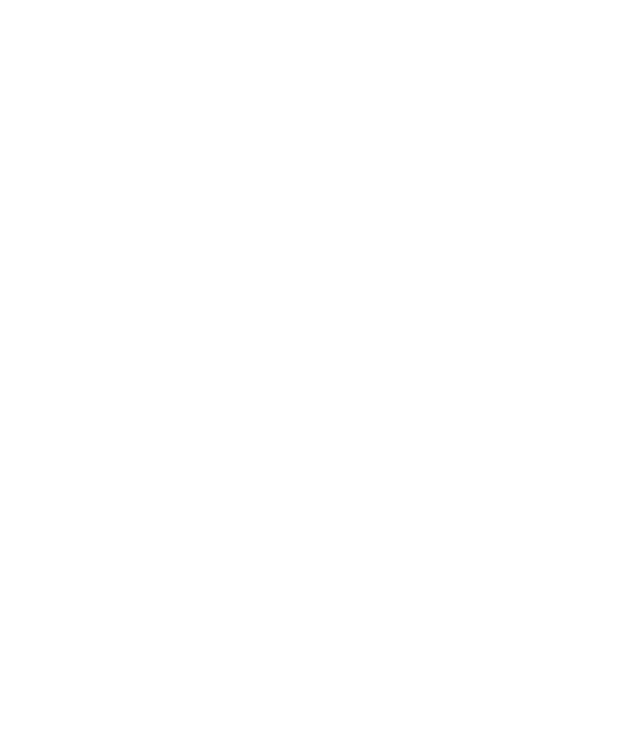
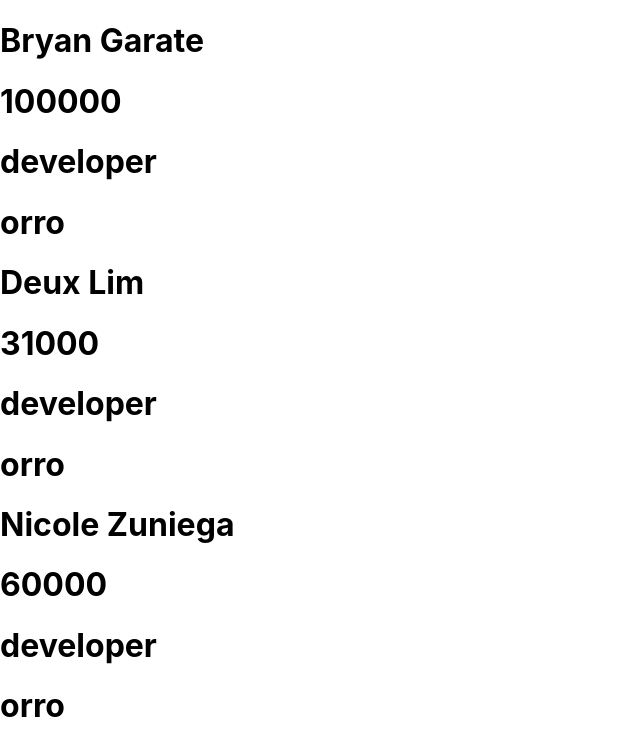
Before and after one commit to ddaniellim/react-training, a React (Create React App) app: page / in a window 1280 px wide. Shown: the top 756 px of the page, without its empty margins (0-640 px from the left). Built offline with nearby package versions, Linux system fonts and the light colour scheme.

Commit message:
first test

```diff
--- a/src/App.js
+++ b/src/App.js
@@ -1,8 +1,12 @@
+import "./App.css";
+import Test from "./test";
 
 function App() {
   return (
     <div className="App">
-
+      <Test name="Bryan Garate" salary={100000} position="developer" company="orro"/>
+      <Test name="Deux Lim" salary={31000} position="developer" company="orro"/>
+      <Test name="Nicole Zuniega" salary={60000} position="developer" company="orro"/>
     </div>
   );
 }
--- /dev/null
+++ b/src/test.js
@@ -0,0 +1,12 @@
+const Test = (props) => {
+    return(
+        <>
+            <h1>{props.name}</h1>
+            <h1>{props.salary}</h1>
+            <h1>{props.position}</h1>
+            <h1>{props.company}</h1>
+        </>
+    )
+}
+
+export default Test;
```
Also changed, not shown: src/App.css (added).
